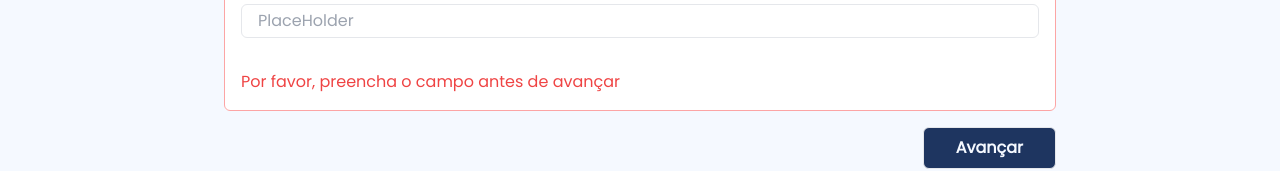
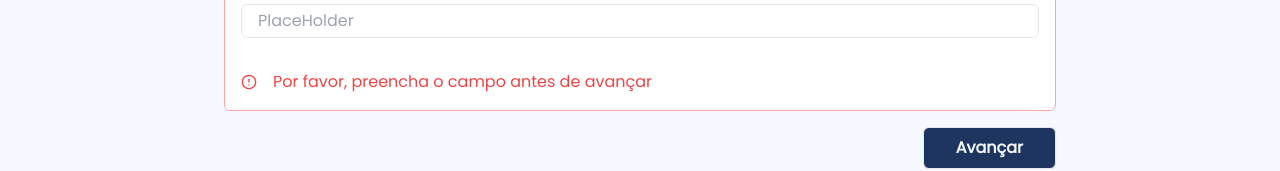
Before and after one commit to smcti/comtur, a Next.js app: page /form in a window 1280 px wide. Both pictures are taken after a click on the button "Avançar". Shown: the part 333-504 px from the top of the page. Built offline with nearby package versions, Linux system fonts and the light colour scheme.

Commit message:
finished error message field

```diff
--- a/components/commom/FormRenderer.tsx
+++ b/components/commom/FormRenderer.tsx
@@ -1,4 +1,6 @@
 import { Children, useState } from 'react';
+
+import { LuAlertCircle } from 'react-icons/lu';
 
 import formFormat from '@public/formFormat.json';
 import Checkbox from '@components/formComponents/Checkbox';
@@ -6,6 +8,7 @@ import Radio from '@components/formComponents/Radio';
 import Text from '@components/formComponents/Text';
 import {handlePagesFw, handlePagesBw} from '@utils/helpers/pagination'
 import ProgressBar from '@components/ui/ProgressBar';
+
 
 const keys = Object.keys(formFormat);
 const pages = keys.length;
@@ -140,7 +143,7 @@ const FormRenderer = (props: any) => {
                                         <Checkbox data={item.data} name={item.name} goTo={item.goto}/> :
                                         <Text goTo={item.goto} name={item.name} placeholder={item.placeholder}/>
                             }
-                            <div className='text-red-500 hidden' id={`err-${index}`}>Por favor, preencha o campo antes de avançar</div>
+                            <div className='flex flex-row items-center gap-4 text-red-500 hidden' id={`err-${index}`}><LuAlertCircle /> Por favor, preencha o campo antes de avançar</div>
                         </fieldset>
                     )
                 })}
--- a/package.json
+++ b/package.json
@@ -20,6 +20,7 @@
     "postcss": "8.4.24",
     "react": "18.2.0",
     "react-dom": "18.2.0",
+    "react-icons": "^4.9.0",
     "tailwindcss": "3.3.2",
     "typescript": "5.1.3"
   },
```
Also changed, not shown: components/formComponents/Page.tsx (added), 1 other file (tests, documents, lock files or other folders).
